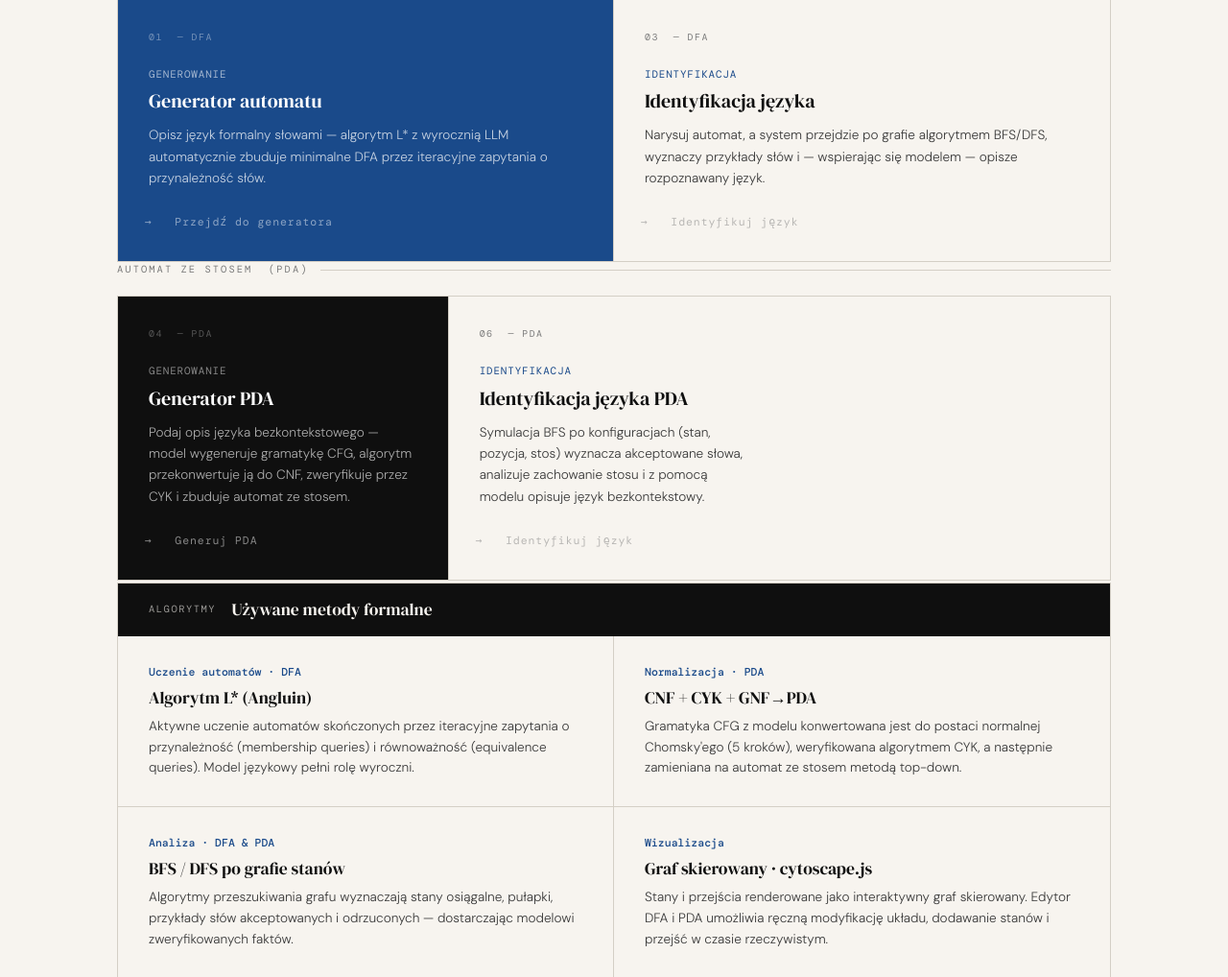
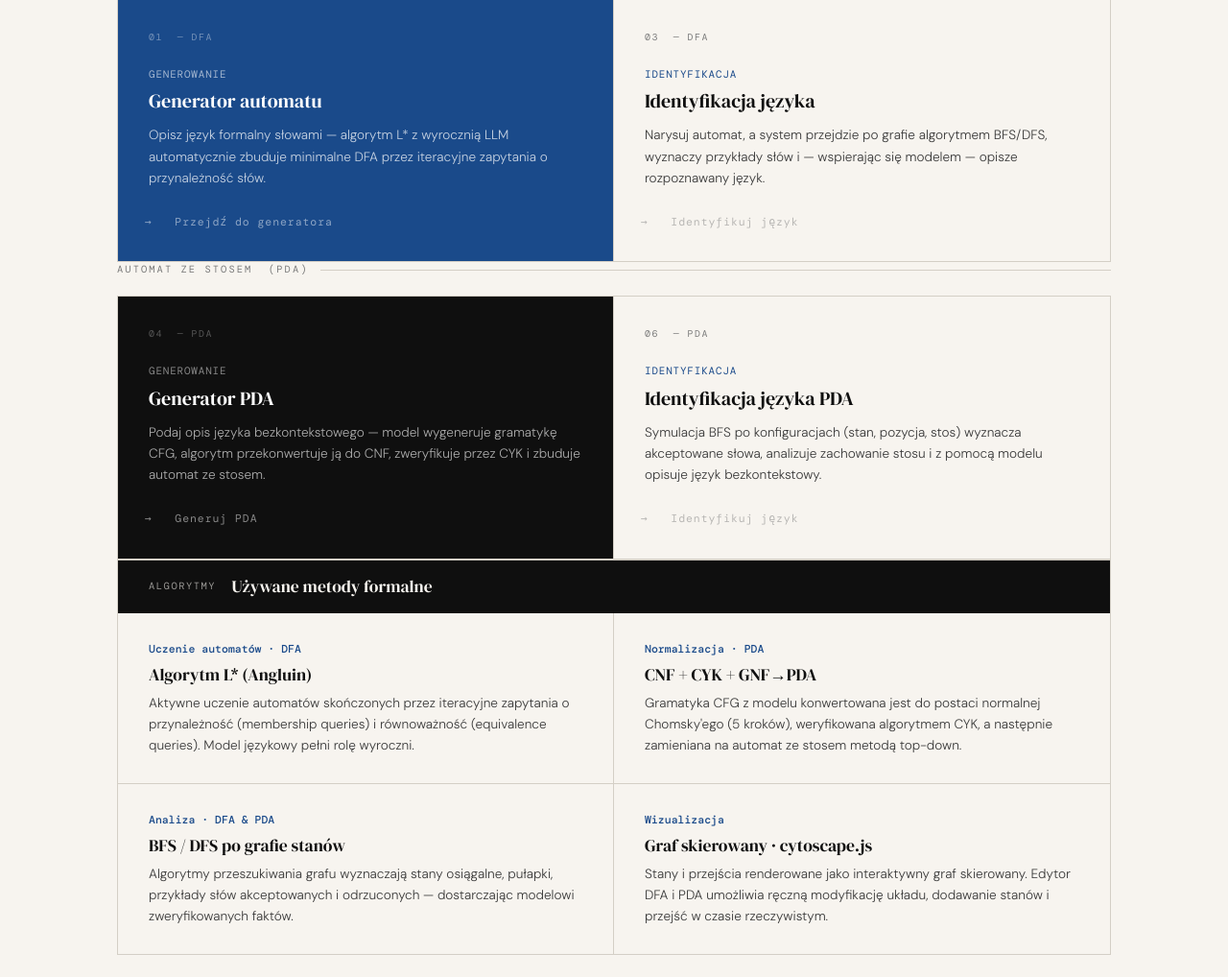
Before and after one commit to Nyzio229/formal-structures-platform, an ASP.NET Core app: page / in a window 1280 px wide. Shown: the part 423-1441 px from the top of the page at 96% size. Run offline with ASP.NET Core 8, Linux system fonts and the light colour scheme; style sheets or scripts are compiled from the project's sources.

Commit message:
Update Index.cshtml

```diff
--- a/FormalStructuresWebApp/FormalStructuresWebApp/Views/Home/Index.cshtml
+++ b/FormalStructuresWebApp/FormalStructuresWebApp/Views/Home/Index.cshtml
@@ -574,7 +574,7 @@
     <!-- ── MODUŁY PDA ────────────────────────────────────────── -->
     <div class="section-label">Automat ze stosem &nbsp;(PDA)</div>
 
-    <div class="modules-grid">
+    <div class="modules-grid-2">
 
         <a class="module-card dark"
            asp-controller="Cfg" asp-action="Generate">
```
